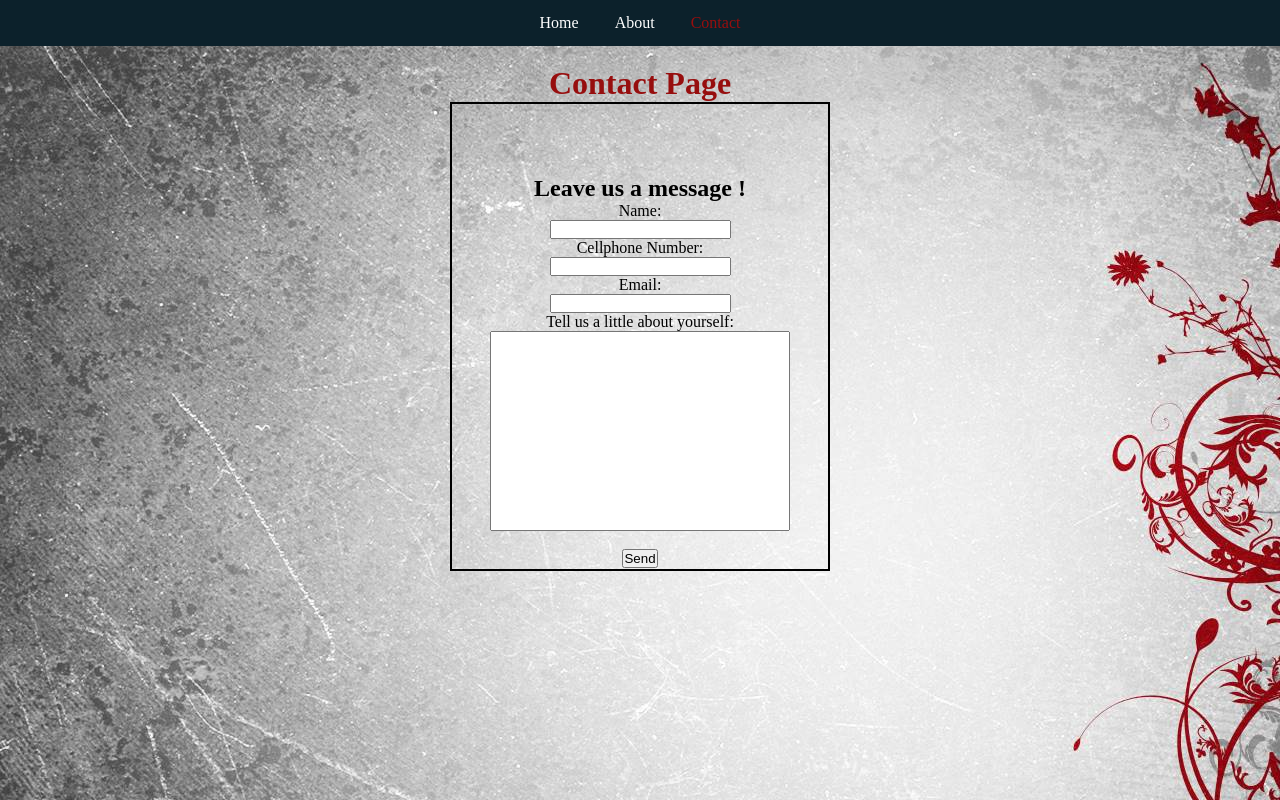
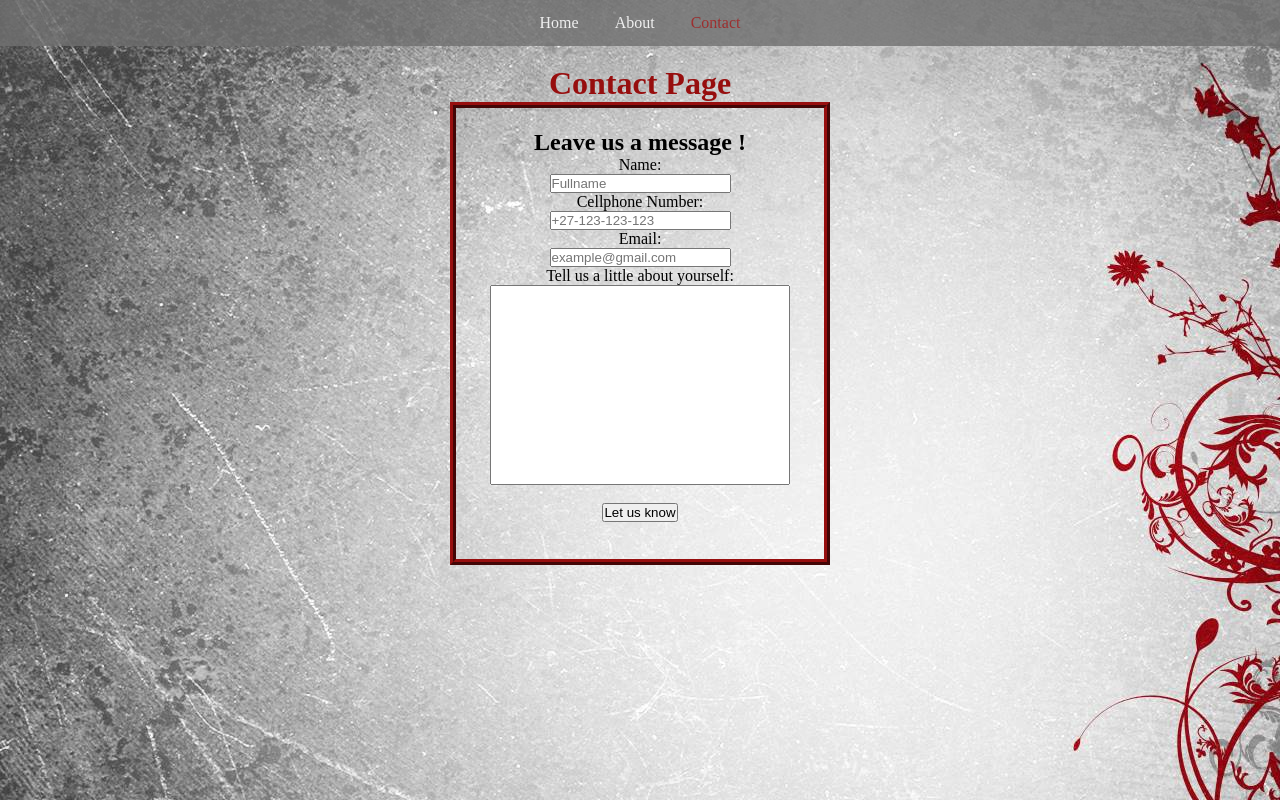
Before and after one commit to diegoallies/portfolio-from-scratch, a plain HTML site: page contact.html in a window 1280 px wide. Drawn offline with Linux system fonts and the light colour scheme.

Commit message:
added opacity and more changes

```diff
--- a/contact.html
+++ b/contact.html
@@ -6,6 +6,7 @@
     <meta name="viewport" content="width=device-width, initial-scale=1.0">
     <title>Contact</title>
     <link rel="stylesheet" href="styling/style.css">
+    <form action="https://formspree.io/f/mnqlrprp" method="POST"></form>
 </head>
 <body background="images/wall-contact.jpg">
 <nav>
@@ -19,14 +20,15 @@
 <div class="box">
     <h2>Leave us a message !</h2>
     Name:<br>
-    <input type="text" name="Name" required></br>
+    <input type="text" name="Name" required placeholder="Fullname" class="in"></br>
     Cellphone Number:<br>
-    <input type="tel" name="Number" required></br>
+    <input type="tel" name="Number" required placeholder="+27-123-123-123" class="in"></br>
     Email:<br>
-    <input type="email" name="Email" required></br>
+    <input type="email" name="Email" required placeholder="example@gmail.com" class="in"></br>
     Tell us a little about yourself:<br>
     <input type="text" name="userinfo" required style="width: 300px; length: 400px; height: 200px;"></br>
-    <br> <button type="submit" value="submit" class="button1S">Send</button>
+    <br> <button type="submit" value="submit" class="button1S">Let us know</button></br>
+    <br></br>
 </div>
 </body>
 </html>
--- a/styling/style.css
+++ b/styling/style.css
@@ -9,12 +9,13 @@ nav {
     margin: 0;
     padding: 0;
     overflow: hidden;
-    background-color: rgb(12, 33, 43);
+    background-color: rgb(112, 112, 112);
     text-align: center;
     position: fixed;
     top: 0%;
     left: 0%;
     right: 0%;
+    opacity: 80%;
 
 
 }
@@ -47,18 +48,15 @@ h1 {
     text-align: center;
 }
 h2 {
-    margin-top: 70px;
+    margin-top: 20px;
 }
 
-.name {
-    margin-top: 130px;
-}
 
 .box {
 
     text-align: center;
     padding: 1px;
-    border: 2px solid;
+    border: 6px ridge rgb(151, 14, 14) ;
     margin-left: 450px;
     margin-right: 450px;
 
@@ -70,3 +68,7 @@ h2 {
 
     box-shadow: darkred;
 }
+
+.in {
+    font-display: roboto;
+}
```
